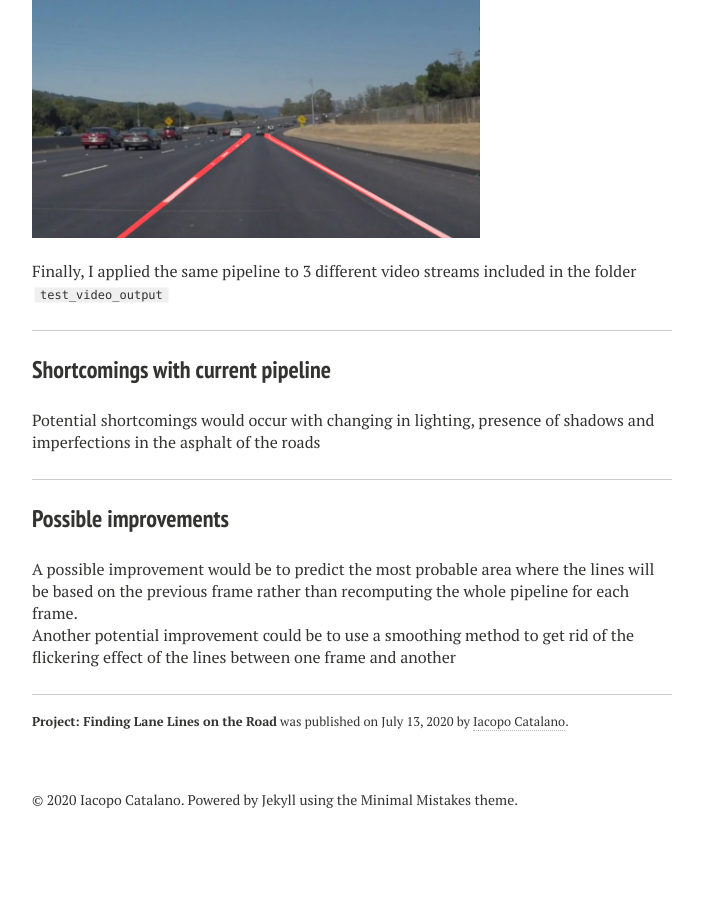
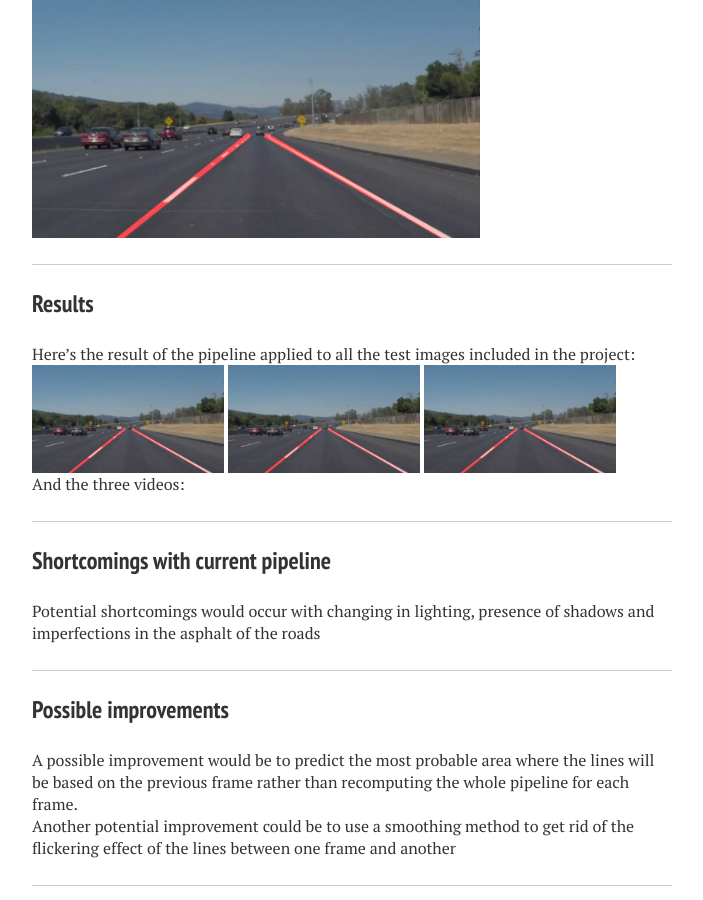
Before and after one commit to IacopomC/iacopomc.github.io, a Jekyll site: the page built from _projects/2020-07-13-lane-finding-project.md, in a window 1280 px wide and 900 px high, scrolled down 6528 px. Shown: the whole window, without its empty margins (288-991 px from the left). Built offline with Jekyll 4.4.1, drawn with Linux system fonts in a browser that asks for light colours; nearby versions of some CDN libraries; before the commit the page ends 7386 px from its top, so only the background shows below that.

Commit message:
Add result section

````diff
--- a/_projects/2020-07-13-lane-finding-project.md
+++ b/_projects/2020-07-13-lane-finding-project.md
@@ -217,13 +217,20 @@ xbottom_right = np.round((ybottom - avg_right_intercept)/avg_right_slope).astype
 
 <img src="{{ site.url }}/assets/images/lane-finding-project/final_output.jpg" width="70%">
 
-<br/>
+---
 
-Finally, I applied the same pipeline to 3 different video streams included in the folder ```test_video_output```
+### Results
+
+Here's the result of the pipeline applied to all the test images included in the project:
+
+<img src="{{ site.url }}/assets/images/lane-finding-project/final_output.jpg" width="30%">
+<img src="{{ site.url }}/assets/images/lane-finding-project/final_output.jpg" width="30%">
+<img src="{{ site.url }}/assets/images/lane-finding-project/final_output.jpg" width="30%">
+
+And the three videos:
 
 ---
 ### Shortcomings with current pipeline
-
 
 Potential shortcomings would occur with changing in lighting, presence of shadows and imperfections in the asphalt of the roads
 
````
